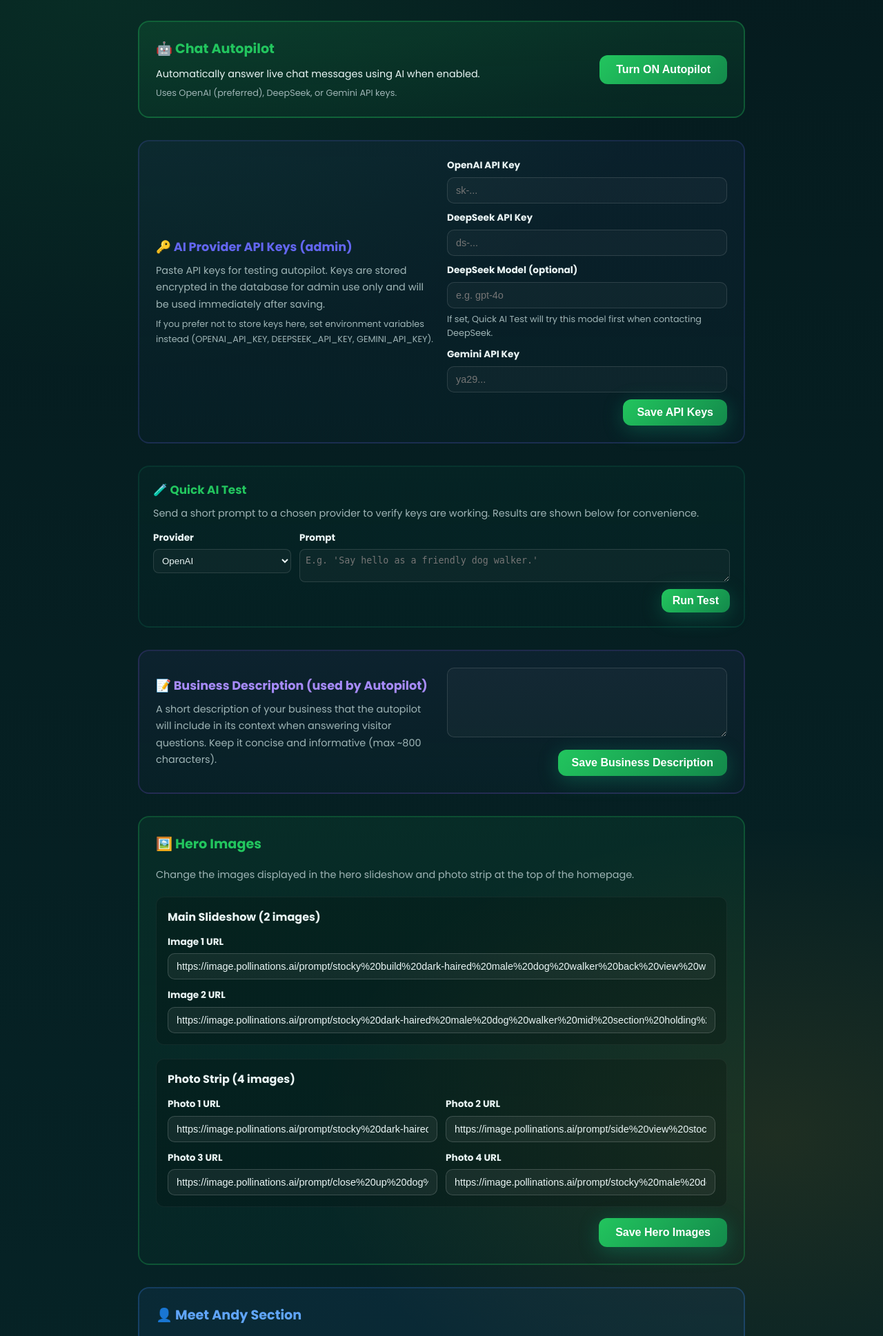
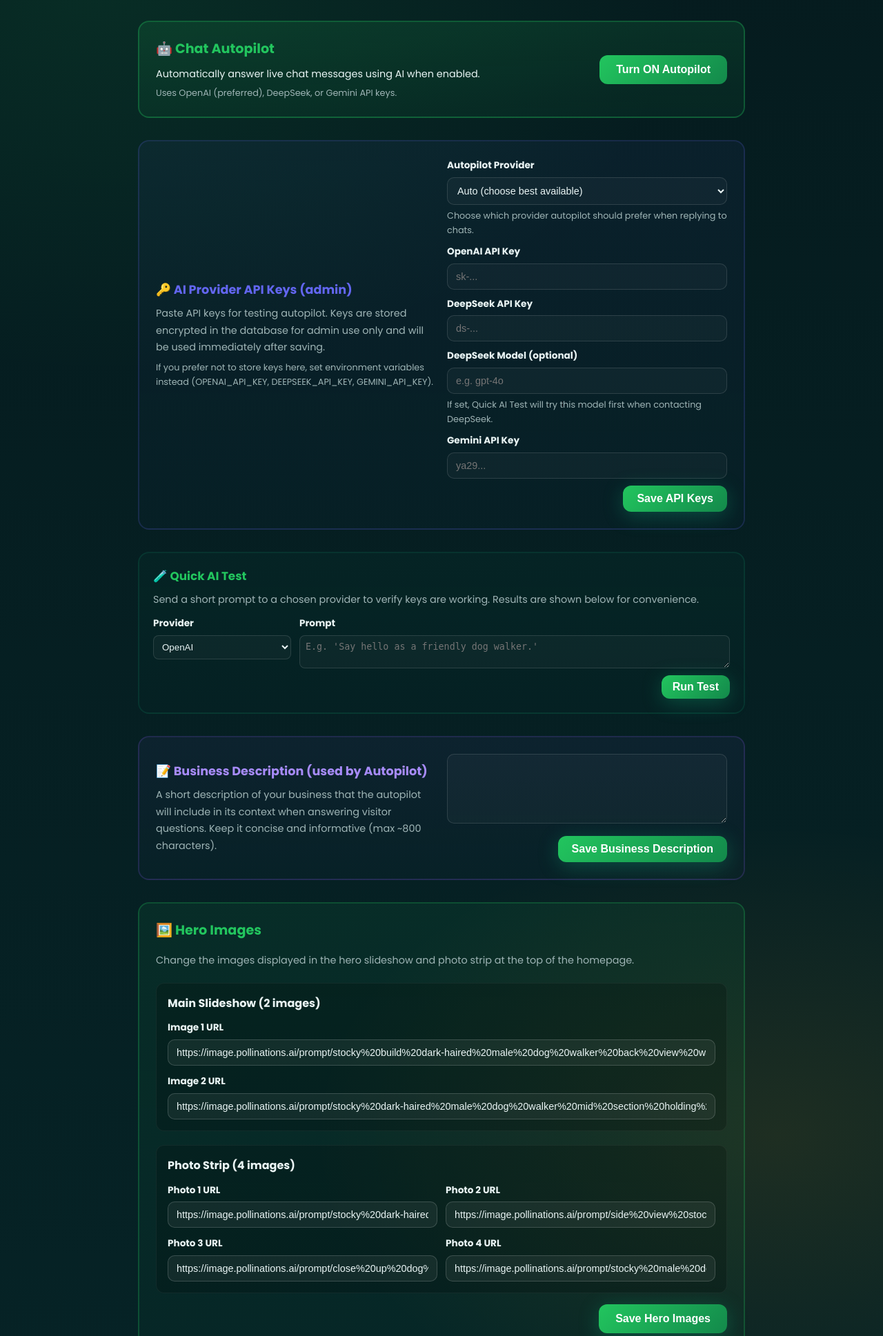
Before and after one commit to andyfast20-sketch/dogwalking2, a Flask app: page /admin/content in a window 1280 px wide. Shown: the part 486-2423 px from the top of the page at 69% size. Run offline with Flask 3, Linux system fonts and the light colour scheme; data comes from the database, SQL or seed files in the repository; data that the repository does not hold is empty.

Commit message:
Admin: add AUTOPILOT_PROVIDER selection and wire autopilot to chosen provider; update admin UI

```diff
--- a/app.py
+++ b/app.py
@@ -872,9 +872,22 @@ def _maybe_send_autopilot_reply_db(conn, chat_id: int, conversation=None):
     except Exception:
         return None
 
-    api_key = get_site_setting('OPENAI_API_KEY') or os.environ.get('OPENAI_API_KEY') or ''
-    if not api_key:
-        return None
+    # Determine which provider to use (admin-selectable)
+    provider = (get_site_setting('AUTOPILOT_PROVIDER') or 'auto').lower()
+    openai_key = get_site_setting('OPENAI_API_KEY') or os.environ.get('OPENAI_API_KEY') or globals().get('OPENAI_API_KEY') or ''
+    ds_key = get_site_setting('DEEPSEEK_API_KEY') or globals().get('DEEPSEEK_API_KEY') or ''
+    gemini_key = get_site_setting('GEMINI_API_KEY') or globals().get('GEMINI_API_KEY') or ''
+
+    # Auto-select provider if requested
+    if provider == 'auto' or not provider:
+        if ds_key:
+            provider = 'deepseek'
+        elif openai_key:
+            provider = 'openai'
+        elif gemini_key:
+            provider = 'gemini'
+        else:
+            return None
 
     # If conversation not provided, load from DB
     if conversation is None:
@@ -885,14 +898,92 @@ def _maybe_send_autopilot_reply_db(conn, chat_id: int, conversation=None):
     messages = _build_autopilot_messages(conversation, business_profile=business_profile)
     if len(messages) <= 1:
         return None
-
     model = get_site_setting('DEEPSEEK_MODEL') or get_site_setting('OPENAI_MODEL') or DEFAULT_AUTOPILOT_MODEL
     try:
         temperature = float(get_site_setting('OPENAI_TEMPERATURE') or DEFAULT_AUTOPILOT_TEMPERATURE)
     except Exception:
         temperature = DEFAULT_AUTOPILOT_TEMPERATURE
 
-    reply_text = _request_autopilot_reply(messages, model=model, temperature=temperature, api_key=api_key)
+    reply_text = None
+
+    # OpenAI path
+    if provider == 'openai':
+        if not openai_key:
+            return None
+        reply_text = _request_autopilot_reply(messages, model=model, temperature=temperature, api_key=openai_key)
+
+    # DeepSeek path (HTTP-first, similar to admin test)
+    elif provider == 'deepseek':
+        if not ds_key:
+            return None
+        try:
+            import requests
+            endpoints = [
+                'https://api.deepseek.com/v1/chat/completions',
+                'https://api.deepseek.com/v1/responses'
+            ]
+            headers = {'Authorization': f'Bearer {ds_key}', 'Content-Type': 'application/json'}
+            default_models = ['deepseek-chat', 'deepseek-reasoner', 'gpt-4o', 'gpt-3.5-turbo', 'gpt-3.5']
+            models = [m for m in ([model] + default_models) if m]
+            last_err = None
+            for url in endpoints:
+                for m in models:
+                    payload = {'model': m, 'messages': messages, 'max_tokens': 350, 'temperature': temperature}
+                    try:
+                        r = requests.post(url, json=payload, headers=headers, timeout=15)
+                    except Exception:
+                        last_err = 'network'
+                        continue
+                    if r.status_code != 200:
+                        try:
+                            last_err = r.text[:800]
+                        except Exception:
+                            last_err = f'HTTP {r.status_code}'
+                        continue
+                    try:
+                        j = r.json()
+                    except Exception:
+                        reply_text = r.text
+                        break
+                    got = None
+                    if isinstance(j, dict):
+                        if j.get('choices'):
+                            try:
+                                got = j['choices'][0]['message']['content']
+                            except Exception:
+                                got = j['choices'][0].get('text')
+                        if not got:
+                            got = j.get('output') or j.get('output_text') or None
+                        if not got and j.get('data'):
+                            try:
+                                d0 = j['data'][0]
+                                if isinstance(d0, dict):
+                                    got = d0.get('text') or d0.get('content') or None
+                            except Exception:
+                                pass
+                    if got:
+                        reply_text = got
+                        break
+                if reply_text:
+                    break
+            if not reply_text and last_err:
+                reply_text = f"DeepSeek error: {last_err}"
+        except Exception:
+            reply_text = None
+
+    # Gemini path
+    elif provider == 'gemini':
+        try:
+            if globals().get('genai') and (gemini_key or globals().get('GEMINI_API_KEY')):
+                model_obj = genai.GenerativeModel('gemini-1.5-mini')
+                r = model_obj.generate_content({'prompt': messages[-1]['text'] if messages else ''})
+                reply_text = getattr(r, 'text', None) or (r.candidates[0].content.parts[0].text if getattr(r, 'candidates', None) else None)
+        except Exception:
+            reply_text = None
+
+    else:
+        # unknown provider
+        return None
     clean_reply = (reply_text or "").strip()
     if not clean_reply:
         return None
@@ -1869,9 +1960,10 @@ def admin_content():
         'DEEPSEEK_API_KEY': get_site_setting('DEEPSEEK_API_KEY'),
         'DEEPSEEK_MODEL': get_site_setting('DEEPSEEK_MODEL')
     }
+    autopilot_provider = get_site_setting('AUTOPILOT_PROVIDER') or 'auto'
     # Last AI test result (for quick visibility)
     ai_test_result = get_site_setting('ai_test_result')
-    return render_template('admin_content.html', services=services, maintenance_mode_enabled=maintenance_mode, autopilot_enabled=autopilot, hero_imgs=hero_imgs, meet_andy=meet_andy, contact_info=contact_info, service_areas=service_areas, homepage_sections=homepage_sections, business_description=business_desc, ai_keys=ai_keys, ai_test_result=ai_test_result)
+    return render_template('admin_content.html', services=services, maintenance_mode_enabled=maintenance_mode, autopilot_enabled=autopilot, hero_imgs=hero_imgs, meet_andy=meet_andy, contact_info=contact_info, service_areas=service_areas, homepage_sections=homepage_sections, business_description=business_desc, ai_keys=ai_keys, ai_test_result=ai_test_result, autopilot_provider=autopilot_provider)
 
 @app.post('/admin/content/service/<int:service_id>')
 def admin_content_update(service_id: int):
@@ -2018,6 +2110,14 @@ def admin_api_keys_update():
         set_site_setting('DEEPSEEK_MODEL', deepseek_model)
     else:
         set_site_setting('DEEPSEEK_MODEL', '')
+
+    # Save chosen autopilot provider (optional)
+    autopilot_provider = (request.form.get('AUTOPILOT_PROVIDER') or '').strip().lower()
+    if autopilot_provider:
+        set_site_setting('AUTOPILOT_PROVIDER', autopilot_provider)
+    else:
+        # Clear if empty
+        set_site_setting('AUTOPILOT_PROVIDER', '')
 
     # Refresh runtime clients so changes take effect immediately
     try:
--- a/templates/admin_content.html
+++ b/templates/admin_content.html
@@ -79,6 +79,16 @@
       </div>
       <form method="post" action="{{ url_for('admin_api_keys_update') }}" style="flex:1;margin:0">
         <div style="display:grid;gap:10px">
+          <label style="display:flex;flex-direction:column;gap:6px">
+            <strong style="font-size:.85rem">Autopilot Provider</strong>
+            <select name="AUTOPILOT_PROVIDER" style="padding:10px;border-radius:10px;border:1px solid rgba(255,255,255,.12);background:rgba(255,255,255,.03);color:var(--text);font-size:.9rem">
+              <option value="auto" {% if autopilot_provider == '' or autopilot_provider == 'auto' %}selected{% endif %}>Auto (choose best available)</option>
+              <option value="openai" {% if autopilot_provider == 'openai' %}selected{% endif %}>OpenAI</option>
+              <option value="deepseek" {% if autopilot_provider == 'deepseek' %}selected{% endif %}>DeepSeek</option>
+              <option value="gemini" {% if autopilot_provider == 'gemini' %}selected{% endif %}>Gemini</option>
+            </select>
+            <small style="color:var(--muted);font-size:.8rem">Choose which provider autopilot should prefer when replying to chats.</small>
+          </label>
           <label style="display:flex;flex-direction:column;gap:6px">
             <strong style="font-size:.85rem">OpenAI API Key</strong>
             <input type="password" name="OPENAI_API_KEY" value="{{ ai_keys['OPENAI_API_KEY'] }}" placeholder="sk-..." autocomplete="new-password"
```
